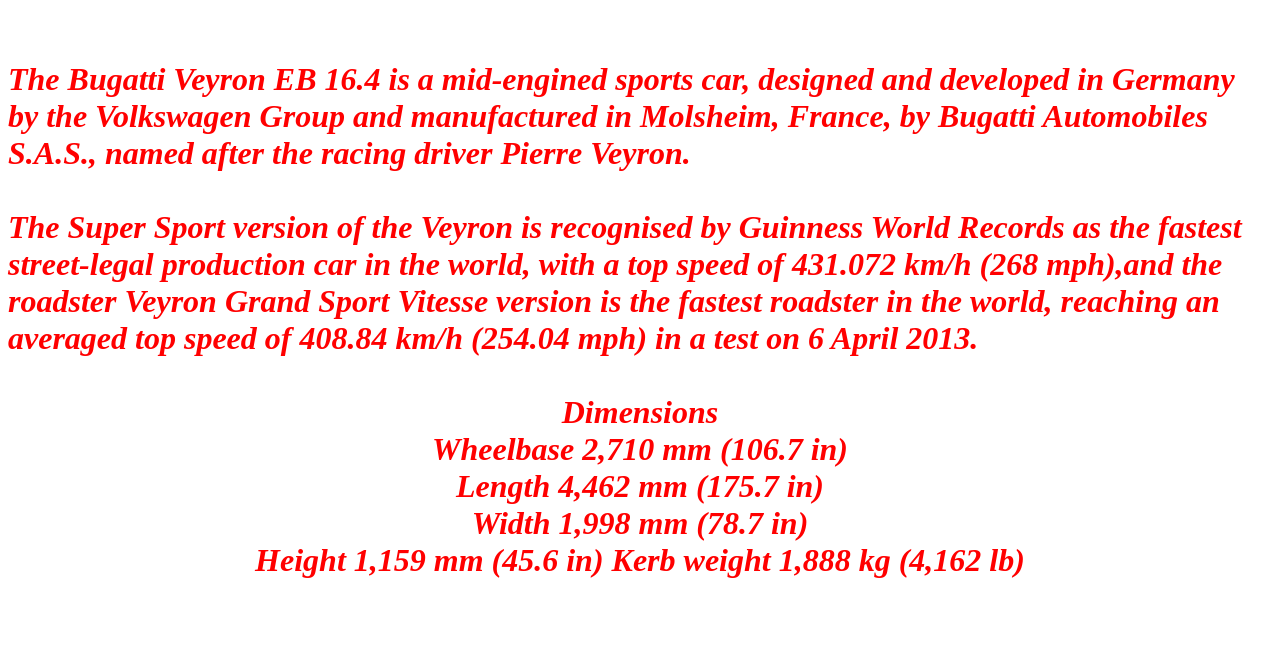
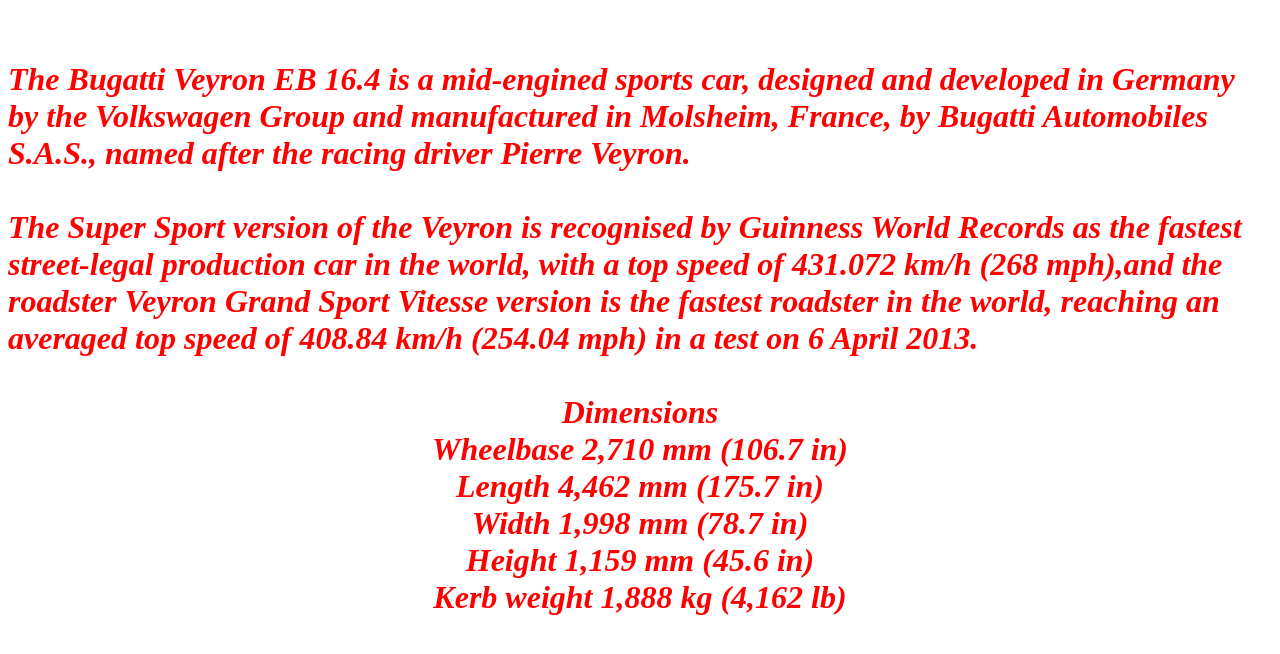
Before and after one commit to VEDANT-AMAL/cars.github.io, a plain HTML site: page Bugatti Veyron Super Sport.html in a window 1280 px wide. Shown: the part 122-776 px from the top of the page. Drawn offline with Linux system fonts and the light colour scheme.

Commit message:
Update Bugatti Veyron Super Sport.html

```diff
--- a/Bugatti Veyron Super Sport.html
+++ b/Bugatti Veyron Super Sport.html
@@ -30,7 +30,7 @@ Dimensions<br>
 Wheelbase	2,710 mm (106.7 in)<br>
 Length	4,462 mm (175.7 in)<br>
 Width	1,998 mm (78.7 in)<br>
-Height	1,159 mm (45.6 in)
+Height	1,159 mm (45.6 in)<br>
 Kerb weight	1,888 kg (4,162 lb)<br>
 
 </center>
```
